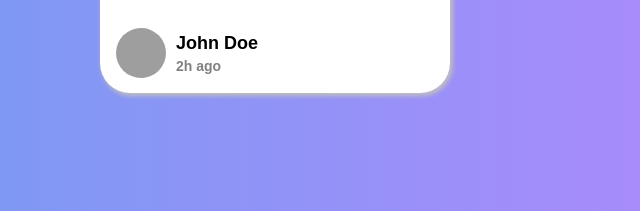
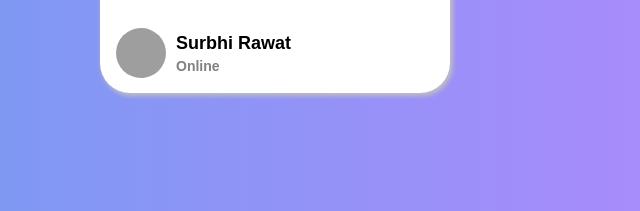
Before and after one commit to Surbhirawat5/ResponsiveCard, a plain HTML site: page index.html in a window 1280 px wide. Shown: the part 523-734 px from the top of the page, 365-1005 px from the left. Drawn offline with Linux system fonts and the light colour scheme; grey boxes are pictures that could not be loaded; a web font is replaced by a local one.

Commit message:
Changed username

```diff
--- a/index.html
+++ b/index.html
@@ -25,8 +25,8 @@
                     <img src="./images/avtar.jpg" alt="avtar">
                 </div>
                 <div class="userDatails">
-                    <p >John Doe</p>
-                    <p>2h ago</p>
+                    <p>Surbhi Rawat</p>
+                    <p>Online</p>
                  </div>
             </div>
 
```
